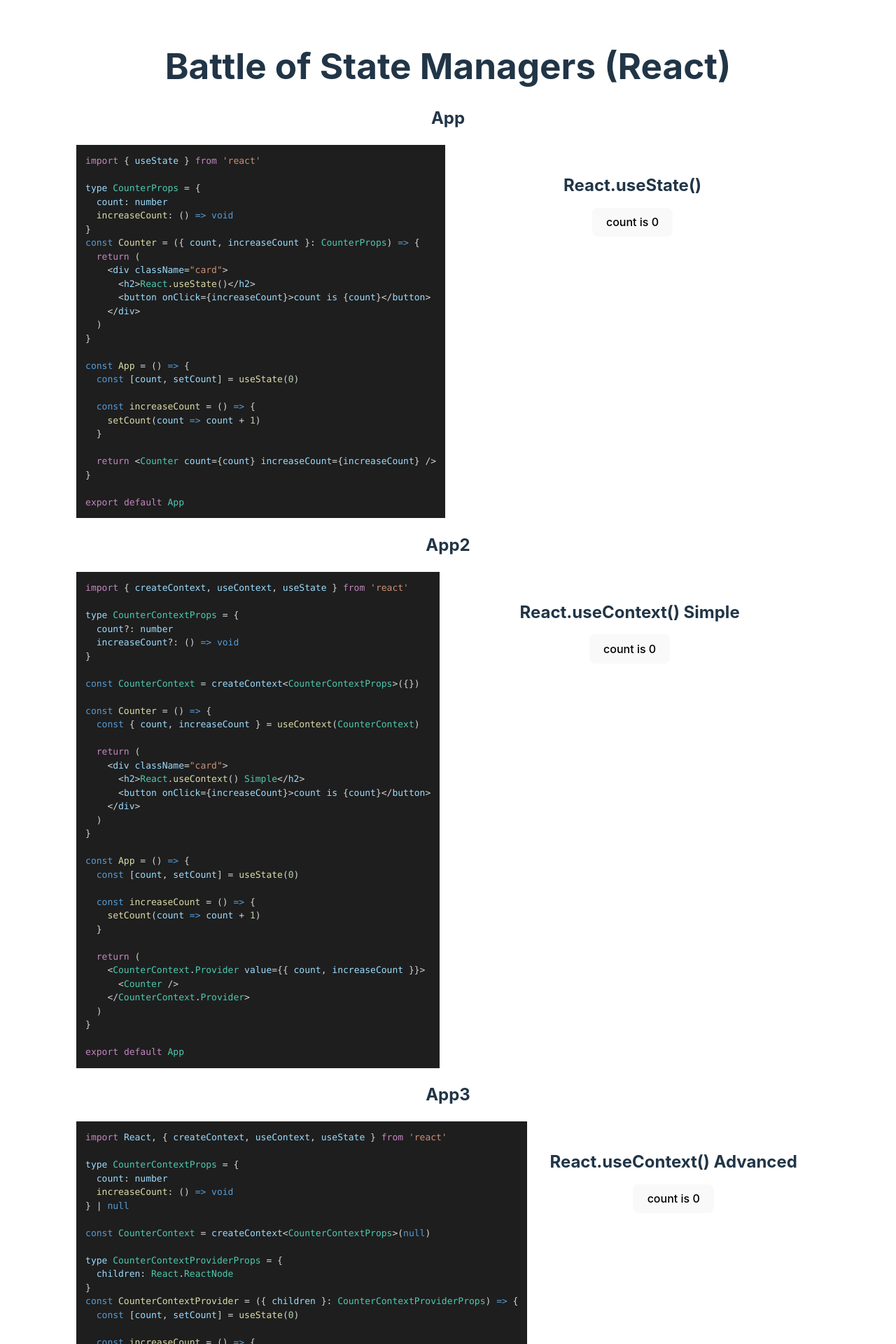
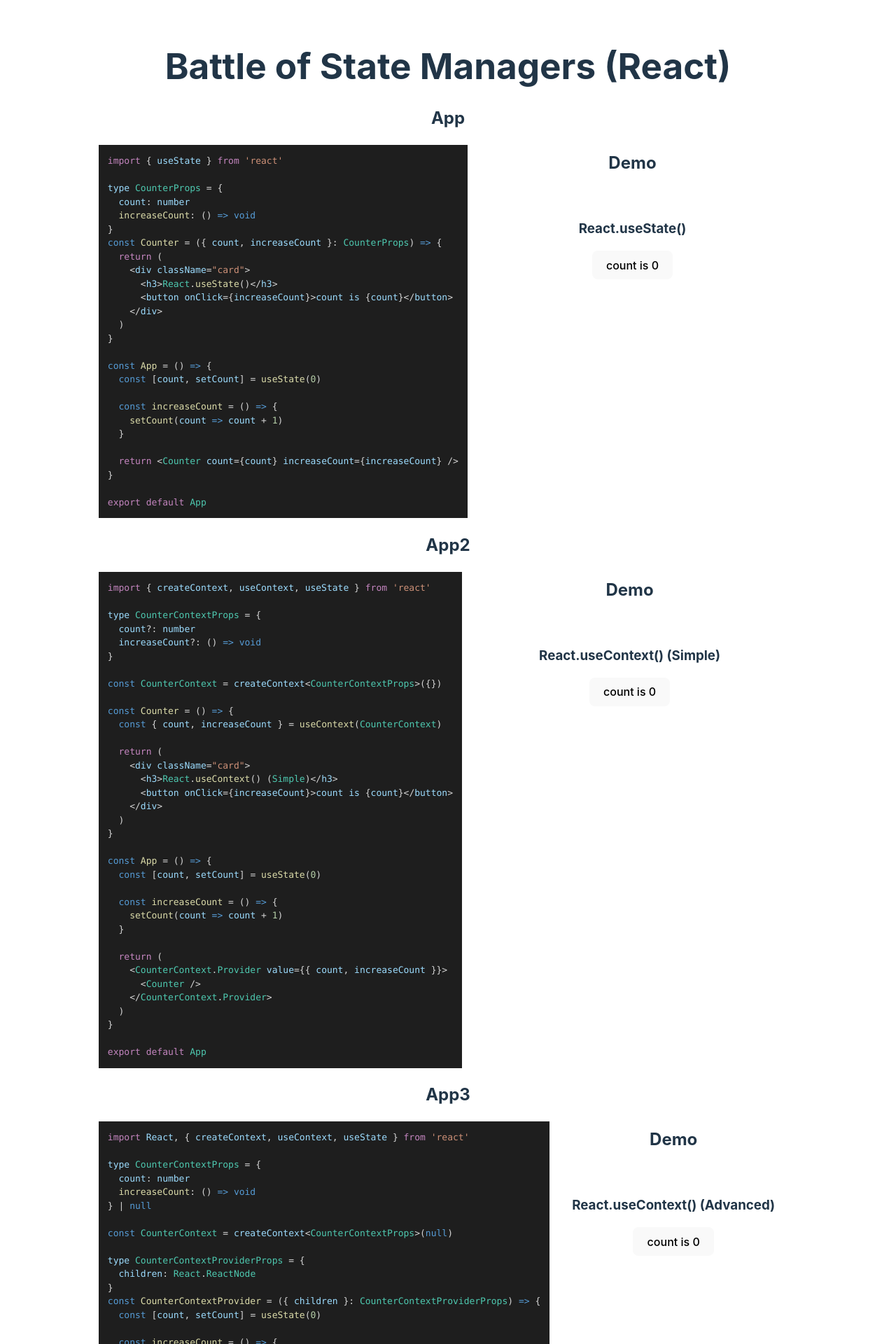
Before and after one commit to bkrmadtya/battle-of-state-managers, a React (Vite) app: page / in a window 1280 px wide. Shown: the top 1920 px of the page at 70% size. Built offline with nearby package versions, Linux system fonts and the light colour scheme.

Commit message:
feat: updated title tags to h2 and h3

```diff
--- a/src/components/CodeAndDemo.tsx
+++ b/src/components/CodeAndDemo.tsx
@@ -22,6 +22,7 @@ const StateManager: FC<StateManagerProps> = ({ Component, rawCode, name }) => {
           {rawCode}
         </SyntaxHighlighter>
         <div style={{ flex: '1' }}>
+          <h2>Demo</h2>
           <Component />
         </div>
       </div>
--- a/src/components/managers/01.UseState.tsx
+++ b/src/components/managers/01.UseState.tsx
@@ -7,7 +7,7 @@ type CounterProps = {
 const Counter = ({ count, increaseCount }: CounterProps) => {
   return (
     <div className="card">
-      <h2>React.useState()</h2>
+      <h3>React.useState()</h3>
       <button onClick={increaseCount}>count is {count}</button>
     </div>
   )
--- a/src/components/managers/02.ContextSimple.tsx
+++ b/src/components/managers/02.ContextSimple.tsx
@@ -12,7 +12,7 @@ const Counter = () => {
 
   return (
     <div className="card">
-      <h2>React.useContext() Simple</h2>
+      <h3>React.useContext() (Simple)</h3>
       <button onClick={increaseCount}>count is {count}</button>
     </div>
   )
--- a/src/components/managers/03.ContextAdvanced.tsx
+++ b/src/components/managers/03.ContextAdvanced.tsx
@@ -39,7 +39,7 @@ const Counter = () => {
 
   return (
     <div className="card">
-      <h2>React.useContext() Advanced</h2>
+      <h3>React.useContext() (Advanced)</h3>
       <button onClick={increaseCount}>count is {count}</button>
     </div>
   )
```
